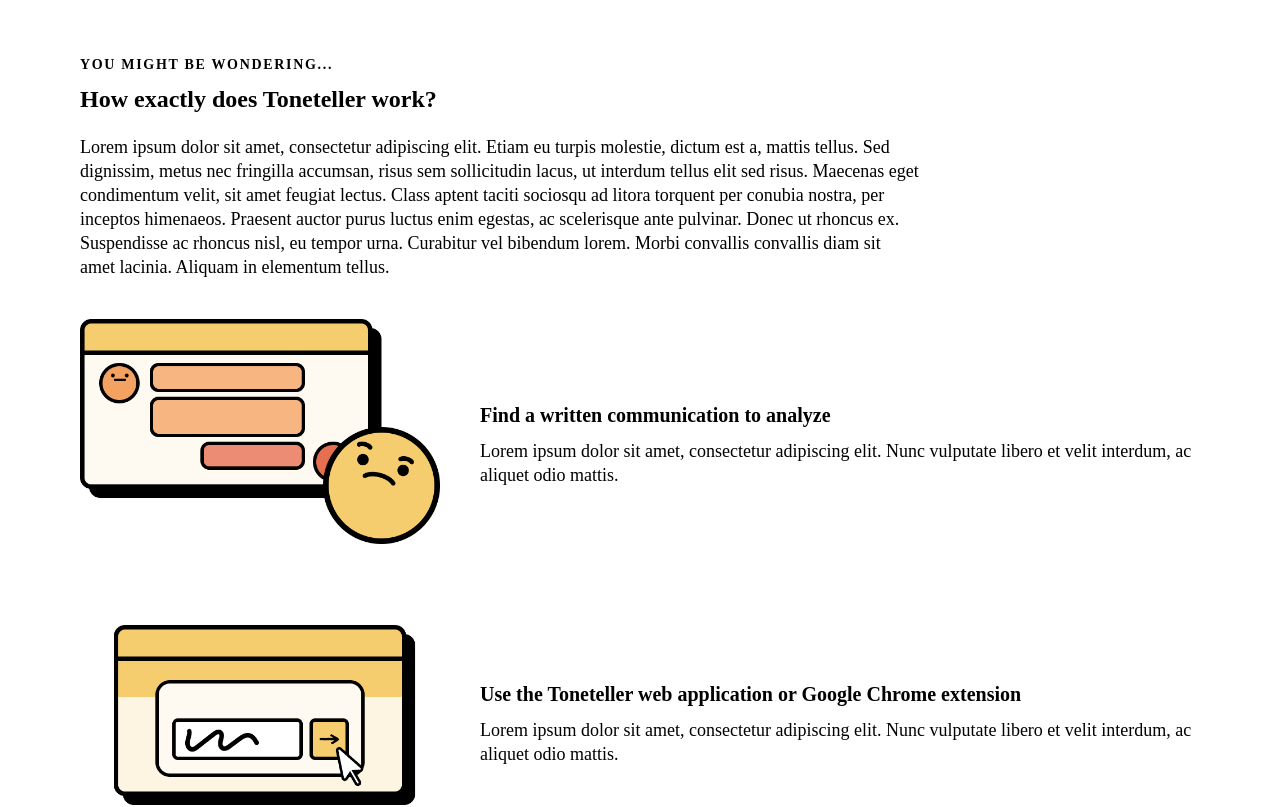
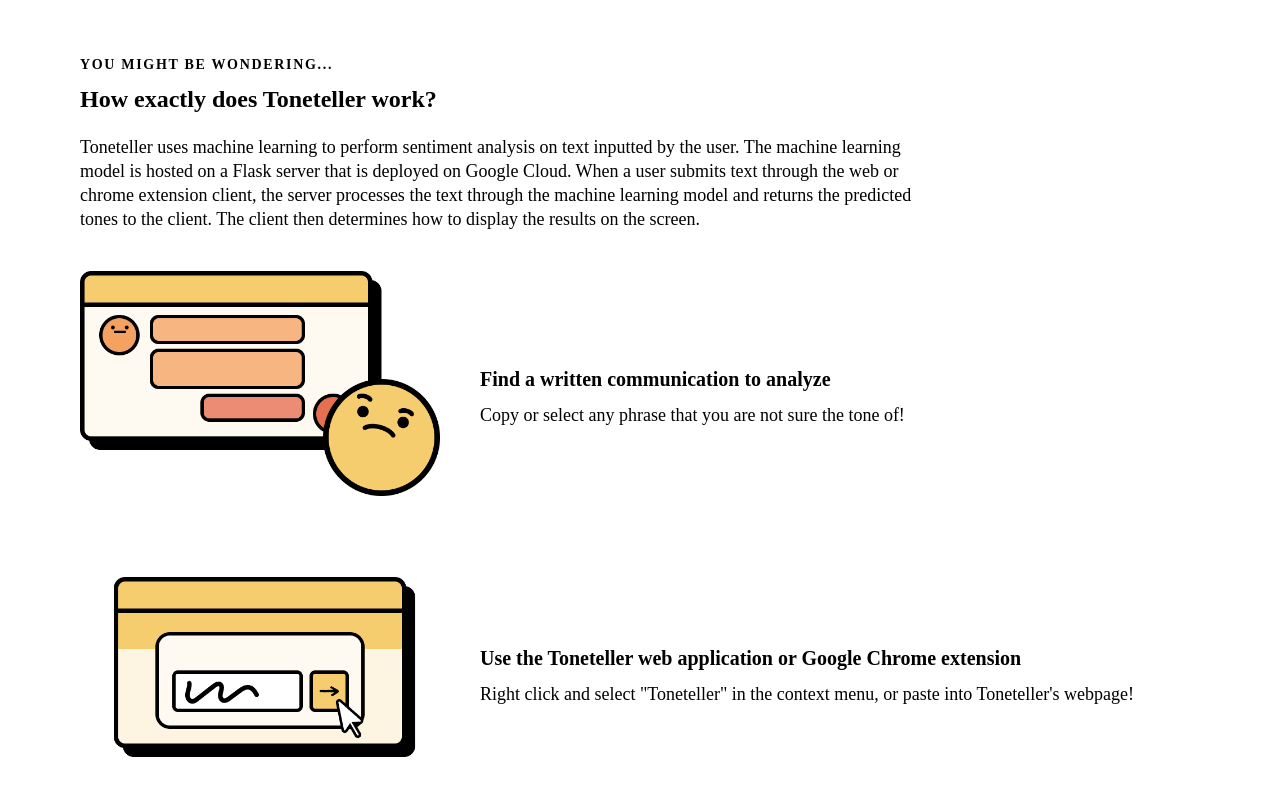
Before and after one commit to Hackathon-Hacked2023/DivineInspiration, a React (Create React App) app in the folder frontend/tone-teller/: page / in a window 1280 px wide. Shown: the part 2620-3427 px from the top of the page. Built offline with nearby package versions, Linux system fonts and the light colour scheme; a web font is replaced by a local one.

Commit message:
content text

```diff
--- a/frontend/tone-teller/src/components/LandingContent.js
+++ b/frontend/tone-teller/src/components/LandingContent.js
@@ -141,19 +141,14 @@
         <p className="overline-text p-60">YOU MIGHT BE WONDERING...</p>
         <p className="heading-5 p-60">How exactly does Toneteller work?</p>
         <p className="body-text p-60">
-          Lorem ipsum dolor sit amet, consectetur adipiscing elit. Etiam eu
-          turpis molestie, dictum est a, mattis tellus. Sed dignissim, metus nec
-          fringilla accumsan, risus sem sollicitudin lacus, ut interdum tellus
-          elit sed risus. Maecenas eget condimentum velit, sit amet feugiat
-          lectus. Class aptent taciti sociosqu ad litora torquent per conubia
-          nostra, per inceptos himenaeos. Praesent auctor purus luctus enim
-          egestas, ac scelerisque ante pulvinar. Donec ut rhoncus ex.
-          Suspendisse ac rhoncus nisl, eu tempor urna. Curabitur vel bibendum
-          lorem. Morbi convallis convallis diam sit amet lacinia. Aliquam in
-          elementum tellus.
+        Toneteller uses machine learning to perform sentiment analysis on text inputted by the user.
+        The machine learning model is hosted on a Flask server that is deployed on Google Cloud. When a user submits text through the web or chrome extension client,
+        the server processes the text through the machine learning model and returns the predicted tones to the client. The client then determines how to display the results on the screen.
         </p>
 
+
         <div className="what-is-toneteller-grid">
+
           <div className="what-is-toneteller-column column-50">
             <div className="how-does-it-work-img">
               <img src="/images/step_one.png"></img>
@@ -163,8 +158,7 @@
                 Find a written communication to analyze
               </p>
               <p className="body-text">
-                Lorem ipsum dolor sit amet, consectetur adipiscing elit. Nunc
-                vulputate libero et velit interdum, ac aliquet odio mattis.
+                Copy or select any phrase that you are not sure the tone of!
               </p>
             </div>
           </div>
@@ -178,8 +172,7 @@
                 Use the Toneteller web application or Google Chrome extension
               </p>
               <p className="body-text">
-                Lorem ipsum dolor sit amet, consectetur adipiscing elit. Nunc
-                vulputate libero et velit interdum, ac aliquet odio mattis.
+                  Right click and select "Toneteller" in the context menu, or paste into Toneteller's webpage!
               </p>
             </div>
           </div>
@@ -191,8 +184,7 @@
             <div className="what-is-toneteller-text">
               <p className="heading-6">And that's it!</p>
               <p className="body-text">
-                Lorem ipsum dolor sit amet, consectetur adipiscing elit. Nunc
-                vulputate libero et velit interdum, ac aliquet odio mattis.
+                Toneteller will ten show you the predicted tone!
               </p>
             </div>
           </div>
```
